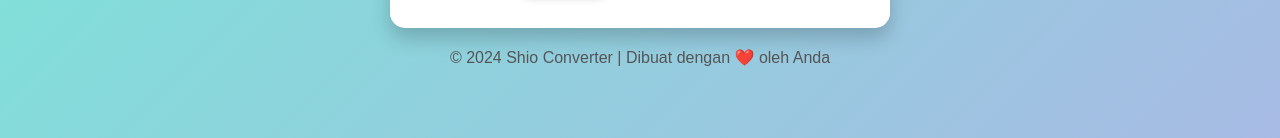
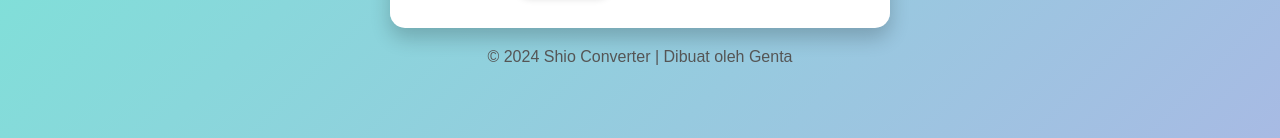
Before and after one commit to probike-bot/shio-converter, a plain HTML site: page index.html in a window 1280 px wide. Shown: the part 492-630 px from the top of the page. Drawn offline with Linux system fonts and the light colour scheme.

Commit message:
Update index.html

```diff
--- a/index.html
+++ b/index.html
@@ -16,7 +16,7 @@
   </div>
 
   <footer>
-    <p>&copy; 2024 Shio Converter | Dibuat dengan ❤️ oleh Anda</p>
+    <p>&copy; 2024 Shio Converter | Dibuat oleh Genta</p>
   </footer>
 
   <script src="script.js"></script>
```
